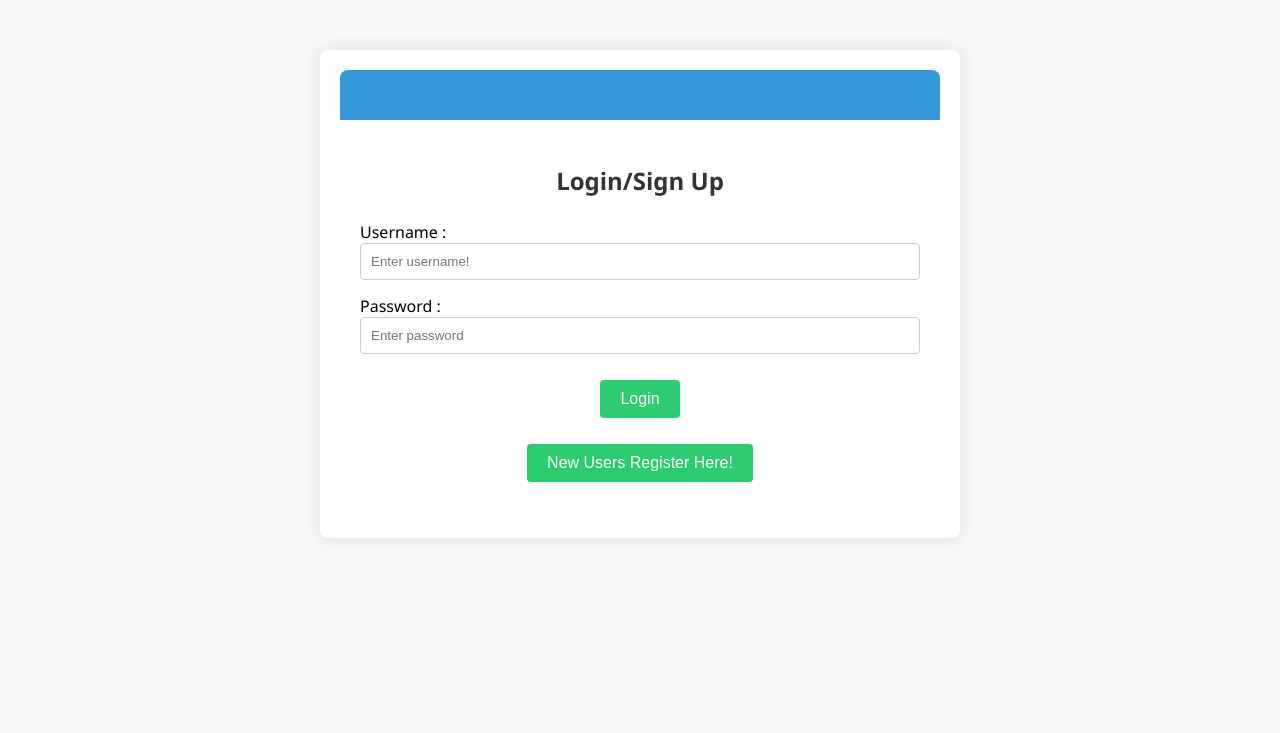
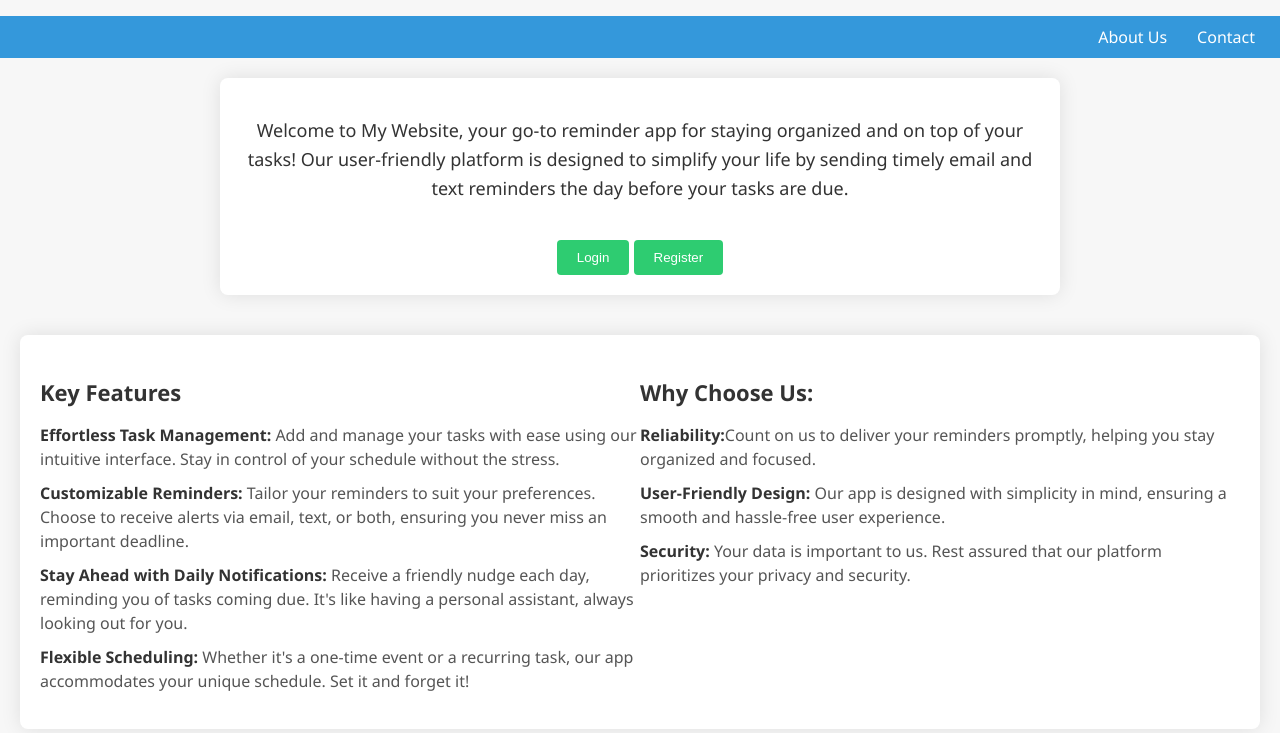
Before and after one commit to nilcoder09/reminder_app, a PHP site: page / in a window 1280 px wide. Shown: the top 733 px of the page. Run offline with PHP 8.4, Linux system fonts and the light colour scheme.

Commit message:
updates index file

```diff
--- a/index.html
+++ b/index.html
@@ -1,21 +1,47 @@
 <!DOCTYPE html>
 <html>
     <head>
-        <title>Reminder app developed by Nil patel</title>
-        <link rel="stylesheet" href="style.css">
+        <title>Welcome Page</title>
+        <link rel="stylesheet" href="welcomepage.css">
     </head>
     <body>
-        <div class="container">
-            <div class="header">
-
-            </div>
-            <div class="login">
-                <p class="heading">Login/Sign Up</p>
-                <p class="username">Username : <input type="text" id="user" size="40" placeholder="Enter username!"></p>
-                <p class="password">Password : <input type="password" id="pass" placeholder="Enter password"></p>
-                <p><a href="registrationpage.html"><button id="button-to-login" >Login</button></a></p>
-                <p><a href="registrationpage.html"><button id="button-to-register" >New Users Register Here!</button></a></p>
-            </div>
+       <div>
+        <ul class="navbar">
+            <li><a href="">About Us</a></li>
+            <li><a href="">Contact</a></li>
+        </ul>
+       </div>
+       <div class="description">
+        <p>
+            Welcome to My Website, your go-to reminder app for staying organized and on top of your tasks! Our user-friendly platform is designed to simplify your life by sending timely email and text reminders the day before your tasks are due.
+        </p>
+        <button>
+            <a href="loginpage.html">Login</a>
+        </button>
+        <button>
+            <a href="registrationpage.html">Register</a>
+        </button>
+       </div>
+       <div class="footer">
+        <div class="leftpart">
+            <h3>
+                Key Features
+            </h3>
+            <ul>
+                <li><b>Effortless Task Management:</b> Add and manage your tasks with ease using our intuitive interface. Stay in control of your schedule without the stress.</li>
+                <li><b>Customizable Reminders:</b> Tailor your reminders to suit your preferences. Choose to receive alerts via email, text, or both, ensuring you never miss an important deadline.</li>
+                <li><b>Stay Ahead with Daily Notifications:</b> Receive a friendly nudge each day, reminding you of tasks coming due. It's like having a personal assistant, always looking out for you.</li>
+                <li><b>Flexible Scheduling:</b> Whether it's a one-time event or a recurring task, our app accommodates your unique schedule. Set it and forget it!</li>
+            </ul>
         </div>
+        <div class="rightpart">
+            <h3>Why Choose Us:</h3>
+            <ul>
+                <li><b>Reliability:</b>Count on us to deliver your reminders promptly, helping you stay organized and focused.</li>
+                <li><b>User-Friendly Design: </b>Our app is designed with simplicity in mind, ensuring a smooth and hassle-free user experience.</li>
+                <li><b>Security:</b> Your data is important to us. Rest assured that our platform prioritizes your privacy and security.</li>
+            </ul>
+        </div>
+       </div>
     </body>
 </html>
--- a/registrationpage.html
+++ b/registrationpage.html
@@ -14,7 +14,7 @@
                     <p class="create-password">Create Password  <input type="password" id="create-pass" placeholder="Create password"></p>
                     <p class="Enter-email">Enter Email <input type="email" id="create-pass" placeholder="user@example.com"></p>
                     <p class="Enter-phone">Enter Phone Number <input type="number" placeholder="+1(123)456-7890"></p>
-                    <p><a href="index.html"><button id="button-finish-register" >Register!!</button></a></p>
+                    <p><a href="loginpage.html"><button id="button-finish-register" >Register!!</button></a></p>
                 </div>
             </div>
         </div>
--- a/welcomepage.css
+++ b/welcomepage.css
@@ -1,4 +1,4 @@
-.navbar{
+/* .navbar{
     display: flex;
     justify-content: flex-end;
     align-items: center;
@@ -10,7 +10,7 @@
 
 .navbar li {
 
-    margin-right: 20px; /* Adjust the margin as needed */
+    margin-right: 20px;
 }
 
 .navbar li a{
@@ -32,7 +32,7 @@
     top: 0;
     bottom: 0;
     left: 50%;
-    border-left: 1px solid #ccc; /* Adjust line color */
+    border-left: 1px solid #ccc;
     transform: translateX(-50%);
 }
 
@@ -42,13 +42,13 @@
     box-sizing: border-box;
 }
 
-/* Add your own styles for the content */
+
 .leftpart {
-    background-color: #f0f0f0; /* Adjust left section background color */
+    background-color: #f0f0f0;
 }
 
 .rightpart {
-    background-color: #ffffff; /* Adjust right section background color */
+    background-color: #ffffff;
     width: 84%;
 }
 
@@ -61,4 +61,103 @@
     background-repeat: no-repeat;
     background-size: cover;
     padding-top: 100px;
+} */
+
+
+body {
+    font-family: 'Segoe UI', Tahoma, Geneva, Verdana, sans-serif;
+    margin: 0;
+    padding: 0;
+    background-color: #f7f7f7;
 }
+
+.navbar {
+    background-color: #3498db;
+    padding: 10px;
+    text-align: center;
+    display: flex;
+    list-style: none;
+    justify-content:flex-end;
+}
+
+.navbar a {
+    color: white;
+    text-decoration: none;
+    margin: 0 15px;
+    font-size: 16px;
+}
+
+.description {
+    max-width: 800px;
+    margin: 20px auto;
+    text-align: center;
+    padding: 20px;
+    background-color: #fff;
+    border-radius: 8px;
+    box-shadow: 0 0 20px rgba(0, 0, 0, 0.1);
+}
+
+.description p {
+    font-size: 18px;
+    line-height: 1.6;
+    color: #333;
+}
+
+button {
+    display:inline-flex;
+    justify-content: center;
+    align-items: center;
+    margin-top: 20px;
+    background-color: #2ecc71;
+    color: white;
+    padding: 10px 20px;
+    border: none;
+    border-radius: 4px;
+    cursor: pointer;
+}
+
+.description button a {
+    color: white;
+    text-decoration: none;
+}
+
+.footer {
+    display: flex;
+    justify-content: space-between;
+    max-width: 1200px;
+    margin: 40px auto;
+    padding: 20px;
+    background-color: #fff;
+    border-radius: 8px;
+    box-shadow: 0 0 20px rgba(0, 0, 0, 0.1);
+}
+
+.leftpart,
+.rightpart {
+    flex: 1;
+}
+
+.leftpart h3,
+.rightpart h3 {
+    color: #333;
+    font-size: 22px;
+    margin-bottom: 15px;
+}
+
+.leftpart ul,
+.rightpart ul {
+    list-style-type: none;
+    padding: 0;
+}
+
+.leftpart ul li,
+.rightpart ul li {
+    margin-bottom: 10px;
+    line-height: 1.5;
+    color: #555;
+}
+
+.leftpart b,
+.rightpart b {
+    color: #333;
+}
```
Also changed, not shown: loginpage.html (added, +21 -0 lines), w.html (deleted, +0 -45 lines).
